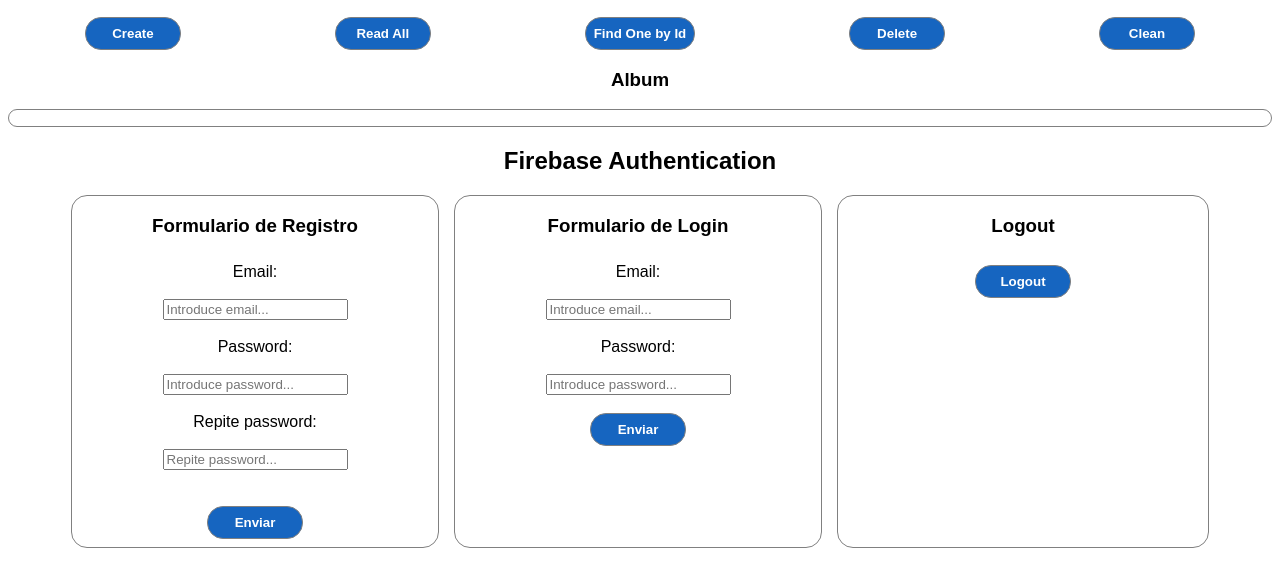
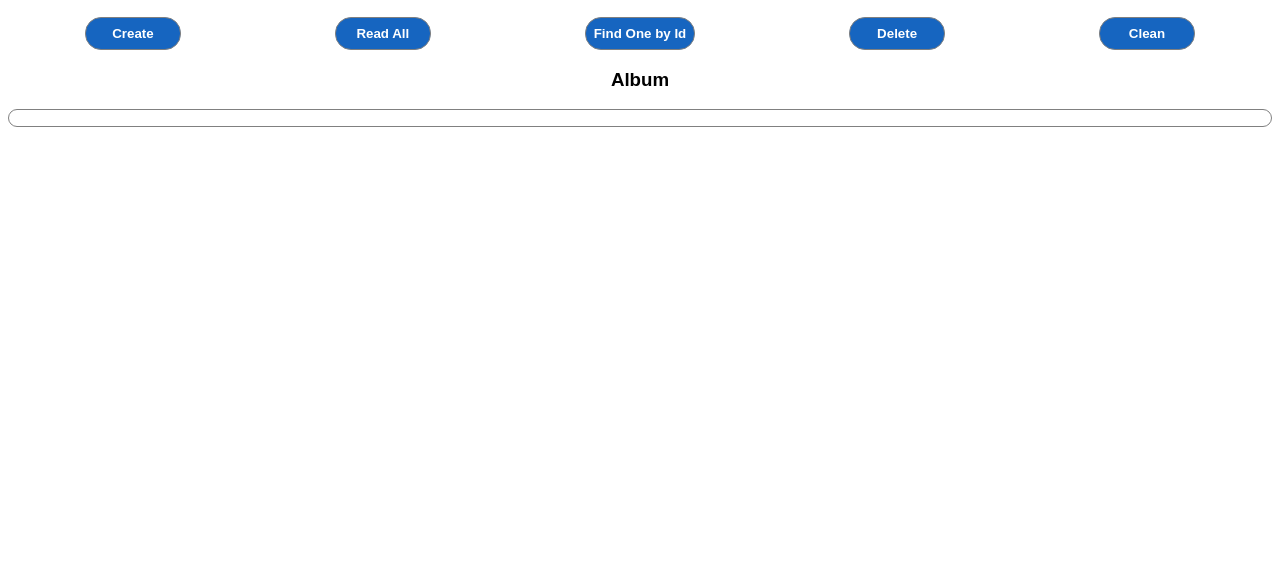
Before and after one commit to vanesaedo/demo_firebase_firestore_auth, a plain HTML site: page index.html in a window 1280 px wide. Shown: the part 111-698 px from the top of the page. Drawn offline with Linux system fonts and the light colour scheme; no server answers.

Commit message:
update/code_demo

```diff
--- a/index.html
+++ b/index.html
@@ -30,7 +30,7 @@
 
         </section>
 
-        <section>
+        <!-- <section>
             <h2>Firebase Authentication</h2>
             <div id="forms-container">
                 <div>
@@ -69,7 +69,7 @@
 
                 </div>
             </div>
-        </section>
+        </section> -->
 
     </main>
     <footer>
--- a/script.js
+++ b/script.js
@@ -1,5 +1,4 @@
 let firebaseConfig = { //objeto de configuración de Firebase
-
 };
 
 firebase.initializeApp(firebaseConfig);// Inicializaar app Firebase
@@ -154,6 +153,8 @@
 
 /**************Firebase Auth*****************/
 
+/*
+
 const signUpUser = (email, password) => {
   firebase
     .auth()
@@ -233,3 +234,5 @@
     console.log("no hay usuarios en el sistema");
   }
 });
+
+*/
```
